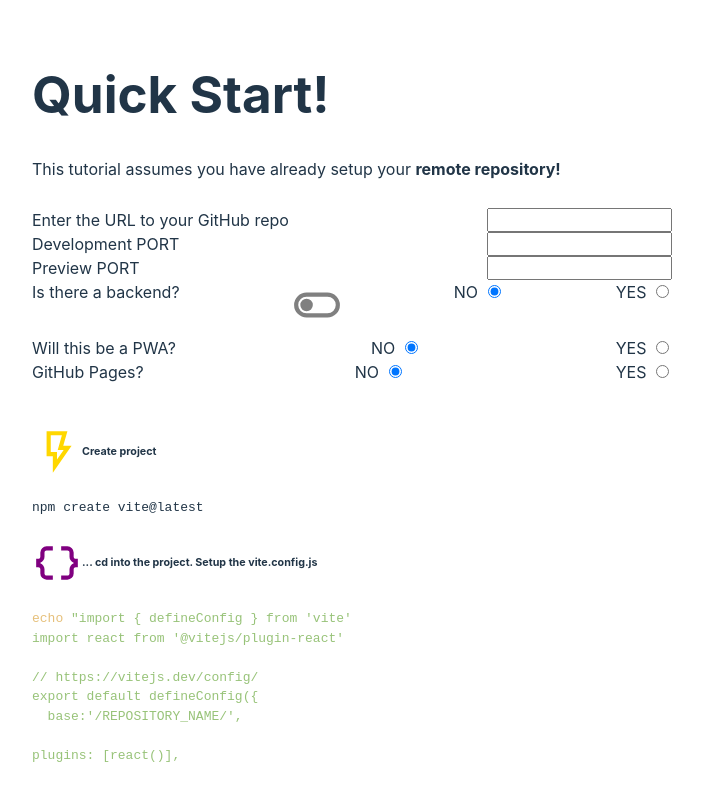
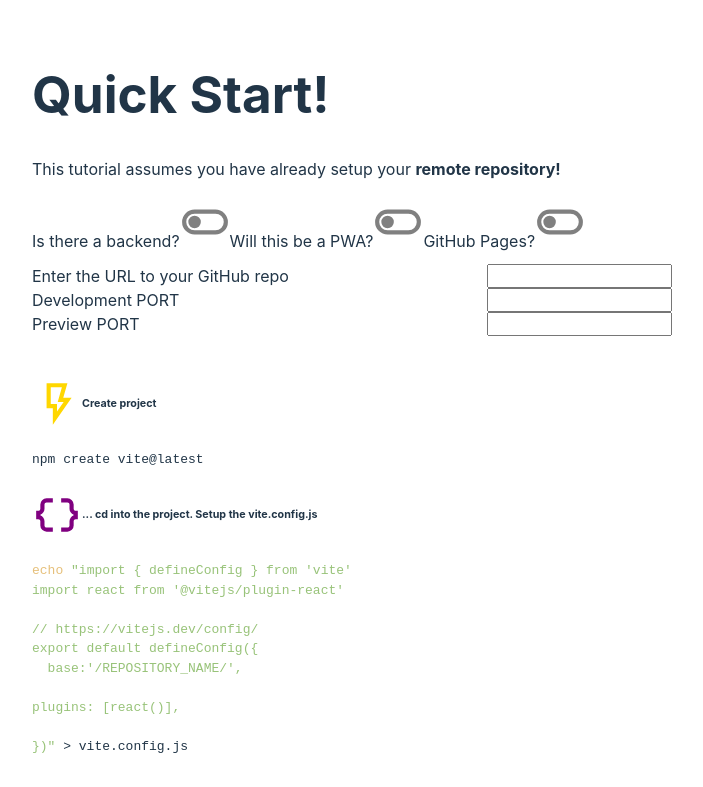
Before and after one commit to Perlesvaux/react-app-with-vite, a React (Vite) app: page / in a window 1280 px wide. Shown: the top 787 px of the page, without its empty margins (248-951 px from the left). Built offline with nearby package versions, Linux system fonts and the light colour scheme.

Commit message:
feat: togglers done. Working on css

```diff
--- a/src/App.jsx
+++ b/src/App.jsx
@@ -3,6 +3,7 @@ import './App.css'
 //import 'bootstrap-icons/font/bootstrap-icons.css';
 import Step from './Step.jsx'
 import SimpleForm from './SimpleForm.jsx'
+import Togglers from './Togglers.jsx'
 import { steps_purify, serve_purify, tsar_bomba_purify, little_boy_purify } from './purifiedText.js'
 
 const initialState = {
@@ -97,6 +98,8 @@ export default function App() {
       <h1 className='text-center'>Quick Start!</h1>
       <p className='text-center'>This tutorial assumes you have already setup your <strong>remote repository!</strong></p>
 
+      <Togglers state={state} flip={flip}/>
+
       <SimpleForm getInput={getInput} parseUrl={parseUrl} state={state} flip={flip} />
       <br/>
 
--- a/src/FlipButton.jsx
+++ b/src/FlipButton.jsx
@@ -3,15 +3,15 @@ import OnSVG from './OnSVG.jsx'
 import OffSVG from './OffSVG.jsx'
 
 export default function FlipButton({name, value, flip}){
-  return (<div
-    name={name}
-    value={value}
-    onClick={()=>flip(name)}
-  >
-    {
-      value==='1'
-        ? <OnSVG fill="MediumSeaGreen" size="50px" cls={styles.on} />
-        : <OffSVG fill="gray" size="50px"  cls={styles.off} />
-    }
-  </div>)
+  return (value==='1'
+        ? <OnSVG fill="MediumSeaGreen" size="50px" cls={styles.on}
+            name={name}
+            value={value}
+            onClick={()=>flip(name)}
+        />
+        : <OffSVG fill="gray" size="50px"  cls={styles.off}
+            name={name}
+            value={value}
+            onClick={()=>flip(name)}
+        />)
 }
--- a/src/FlipButton.module.css
+++ b/src/FlipButton.module.css
@@ -1,10 +1,12 @@
 .on:hover {
   fill: darkseagreen;
   cursor: pointer;
+  /*width:1px;*/
 }
 
 
 .off:hover {
   fill: slategray;
   cursor: pointer;
+  /*width:1px;*/
 }
--- a/src/OffSVG.jsx
+++ b/src/OffSVG.jsx
@@ -1,3 +1,3 @@
-export default function OffSVG({fill, size, cls}){
-  return <svg className={cls} xmlns="http://www.w3.org/2000/svg" height={size} viewBox="0 -960 960 960" width={size} fill={fill}><path d="M280-240q-100 0-170-70T40-480q0-100 70-170t170-70h400q100 0 170 70t70 170q0 100-70 170t-170 70H280Zm0-80h400q66 0 113-47t47-113q0-66-47-113t-113-47H280q-66 0-113 47t-47 113q0 66 47 113t113 47Zm0-40q50 0 85-35t35-85q0-50-35-85t-85-35q-50 0-85 35t-35 85q0 50 35 85t85 35Zm200-120Z"/></svg>
+export default function OffSVG({fill, size, cls, name, value, onClick}){
+  return <svg name={name} value={value} onClick={onClick} className={cls} xmlns="http://www.w3.org/2000/svg" height={size} viewBox="0 -960 960 960" width={size} fill={fill}><path d="M280-240q-100 0-170-70T40-480q0-100 70-170t170-70h400q100 0 170 70t70 170q0 100-70 170t-170 70H280Zm0-80h400q66 0 113-47t47-113q0-66-47-113t-113-47H280q-66 0-113 47t-47 113q0 66 47 113t113 47Zm0-40q50 0 85-35t35-85q0-50-35-85t-85-35q-50 0-85 35t-35 85q0 50 35 85t85 35Zm200-120Z"/></svg>
 }
--- a/src/OnSVG.jsx
+++ b/src/OnSVG.jsx
@@ -1,3 +1,3 @@
-export default function OnSvg ({fill, size, cls}){
-  return (<svg  className={cls} xmlns="http://www.w3.org/2000/svg" height={size} viewBox="0 -960 960 960" width={size} fill={fill}><path d="M280-240q-100 0-170-70T40-480q0-100 70-170t170-70h400q100 0 170 70t70 170q0 100-70 170t-170 70H280Zm0-80h400q66 0 113-47t47-113q0-66-47-113t-113-47H280q-66 0-113 47t-47 113q0 66 47 113t113 47Zm400-40q50 0 85-35t35-85q0-50-35-85t-85-35q-50 0-85 35t-35 85q0 50 35 85t85 35ZM480-480Z"/></svg>)
+export default function OnSvg ({fill, size, cls, name, value, onClick }){
+  return (<svg name={name} value={value} onClick={onClick} className={cls} xmlns="http://www.w3.org/2000/svg" height={size} viewBox="0 -960 960 960" width={size} fill={fill}><path d="M280-240q-100 0-170-70T40-480q0-100 70-170t170-70h400q100 0 170 70t70 170q0 100-70 170t-170 70H280Zm0-80h400q66 0 113-47t47-113q0-66-47-113t-113-47H280q-66 0-113 47t-47 113q0 66 47 113t113 47Zm400-40q50 0 85-35t35-85q0-50-35-85t-85-35q-50 0-85 35t-35 85q0 50 35 85t85 35ZM480-480Z"/></svg>)
 }
--- a/src/SimpleForm.jsx
+++ b/src/SimpleForm.jsx
@@ -1,7 +1,7 @@
 import styles from './SimpleForm.module.css'
 //import OnSVG from './OnSVG.jsx'
 //import OffSVG from './OffSVG.jsx'
-import FlipButton from './FlipButton.jsx'
+//import FlipButton from './FlipButton.jsx'
 
 const ghpgs = `${styles.optn} text-center badge text-bg-danger fs-6`
 const optn = `${styles.optn} text-center badge text-bg-dark fs-6`
@@ -10,7 +10,7 @@ const bckndfield = `${styles.optn} text-center badge text-bg-light fs-6`
 const container = `${styles.container} container text-bg-dark`
 const spaced = {justifyContent:'space-between'}
 
-export default function SimpleForm({getInput, parseUrl, state, flip}){
+export default function SimpleForm({getInput, parseUrl, state}){
 
   return (
       <div className={container}>
@@ -25,11 +25,6 @@ export default function SimpleForm({getInput, parseUrl, state, flip}){
         </label>
 
 
-        <label htmlFor="backend" className={bckndfield} style={spaced}>Is there a backend?
-          <FlipButton name="backend" value={state.backend} flip={flip}/>
-          <label> NO <input type="radio" id="backend0" name="backend" value="0"  onChange={getInput} checked={state.backend === '0'} /></label>
-          <label> YES <input type="radio" id="backend1" name="backend" value="1"  onChange={getInput} checked={state.backend === '1'}/></label>
-        </label>
         {
           state.backend==='1' &&
           (<>
@@ -47,10 +42,6 @@ export default function SimpleForm({getInput, parseUrl, state, flip}){
 
 
 
-        <label htmlFor="pwaPlug" className={pwafield} style={spaced}>Will this be a PWA?
-          <label> NO <input type="radio" id="pwaPlug0" name="pwaPlug" value="0"  onChange={getInput} checked={state.pwaPlug === '0'} /></label>
-          <label> YES <input type="radio" id="pwaPlug1" name="pwaPlug" value="1"  onChange={getInput} checked={state.pwaPlug === '1'}/></label>
-        </label>
     {
       state.pwaPlug==='1' &&
       (<>
@@ -70,10 +61,6 @@ export default function SimpleForm({getInput, parseUrl, state, flip}){
       </>)
     }
 
-        <label htmlFor="ghpages" className={ghpgs} style={spaced}>GitHub Pages?
-          <label> NO <input type="radio" id="ghpages0" name="ghpages" value="0"  onChange={getInput} checked={state.ghpages === '0'} /></label>
-          <label> YES <input type="radio" id="ghpages1" name="ghpages" value="1"  onChange={getInput} checked={state.ghpages === '1'}/></label>
-        </label>
 
 
       </div>
--- a/src/Step.jsx
+++ b/src/Step.jsx
@@ -4,11 +4,15 @@ export default function Step({steps, toClipBoard}){
       {
         steps.map((step, indx ) =>
         <div key={indx}>
-          <span  style={{display:"flex", alignItems:"center" }}>
-            {step.legend && step.svg}
-            <h6 className='text-muted' dangerouslySetInnerHTML={{__html:step.legend}}></h6>
-          </span>
-        { step.legend && (<pre><code onClick={()=>toClipBoard(step.clipboard)} className='text-start btn btn-dark' dangerouslySetInnerHTML={{__html:step.cmd}}></code></pre>) }
+          { step.legend &&
+            (<>
+              <span  style={{display:"flex", alignItems:"center" }}>
+                {step.svg}
+                <h6 className='text-muted' dangerouslySetInnerHTML={{__html:step.legend}}></h6>
+              </span>
+              <pre><code onClick={()=>toClipBoard(step.clipboard)} className='text-start btn btn-dark' dangerouslySetInnerHTML={{__html:step.cmd}}></code></pre>
+            </>)
+          }
         </div>)
       }
   </div>)
--- /dev/null
+++ b/src/Togglers.jsx
@@ -0,0 +1,30 @@
+import FlipButton from './FlipButton.jsx'
+
+
+const ghpgs = ''
+const pwafield = ''
+const bckndfield = ''
+const spaced = {}
+export default function Togglers({state, flip}){
+
+  return (<>
+      <label htmlFor="backend" className={bckndfield} style={spaced}>Is there a backend?
+        <FlipButton name="backend" value={state.backend} flip={flip}/>
+      </label>
+
+
+      <label htmlFor="pwaPlug" className={pwafield} style={spaced}>Will this be a PWA?
+        <FlipButton name="pwaPlug" value={state.pwaPlug} flip={flip}/>
+      </label>
+
+        <label htmlFor="ghpages" className={ghpgs} style={spaced}>GitHub Pages?
+          <FlipButton name="ghpages" value={state.ghpages} flip={flip}/>
+        </label>
+
+  </>)
+
+
+}
+
+          //<label> NO <input type="radio" id="backend0" name="backend" value="0"  onChange={getInput} checked={state.backend === '0'} /></label>
+          //<label> YES <input type="radio" id="backend1" name="backend" value="1"  onChange={getInput} checked={state.backend === '1'}/></label>
```
